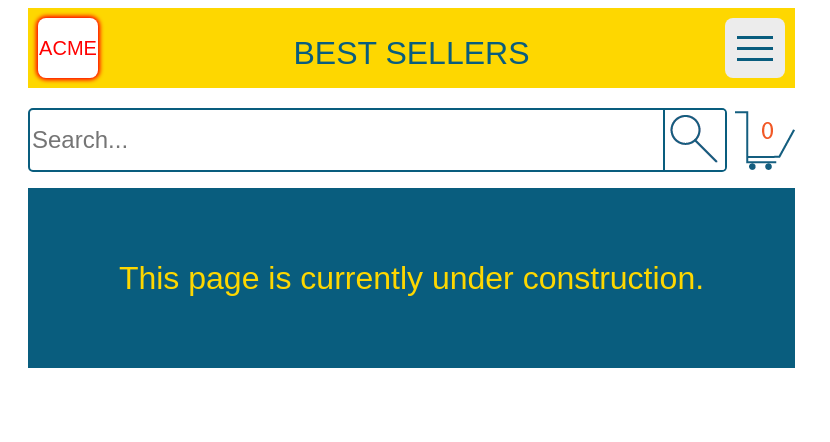
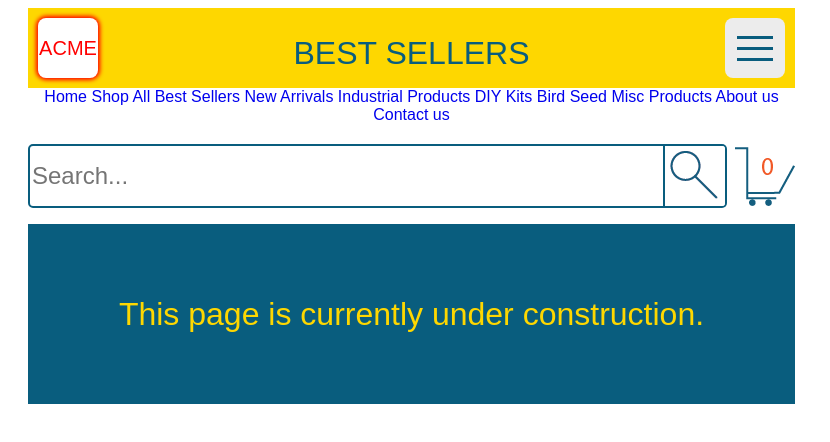
Before and after one commit to jkucharek/P2_Kucharek_Jesse, a plain HTML site: page bestSellers.html in a window 1280 px wide. Shown: the whole page, without its empty margins (0-830 px from the left). Drawn offline with Linux system fonts and the light colour scheme.

Commit message:
Nav copied and script referenced.

```diff
--- a/bestSellers.html
+++ b/bestSellers.html
@@ -7,6 +7,7 @@
 		<title>ACME Corp. - Best Sellers</title>
 		<meta name="description" content="Fictitious Business Project Best Sellers Page">
 		<link rel="stylesheet" href="styles_underConstruction.css">
+		<script src="script.js" type="text/javascript"></script>
 
 	</head>
 
@@ -17,6 +18,19 @@
 				<div id="title">BEST SELLERS</div>
 				<div id="hamburger"><span><hr/><hr/><hr/><span></div>
 			</header>
+
+			<nav>
+				<a href="index.html">Home</a>
+				<a href="allProducts.html">Shop All</a>
+				<a href="bestSellers.html">Best Sellers</a>
+				<a href="newArrivals.html">New Arrivals</a>
+				<a href="industrial.html">Industrial Products</a>
+				<a href="diyKits.html">DIY Kits</a>
+				<a href="birdSeed.html">Bird Seed</a>
+				<a href="misc.html">Misc Products</a>
+				<a href="about.html">About us</a>
+				<a href="contact.html">Contact us</a>
+			</nav>
 
 			<section id="searchAndCart">
 				<input type="text" placeholder="Search..." id="searchField">
```
